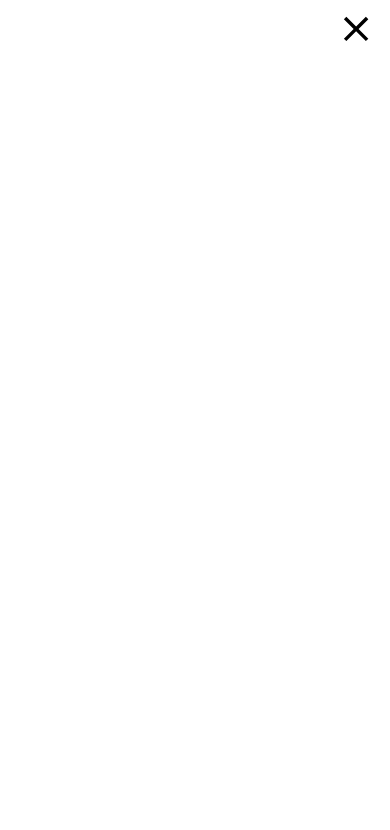
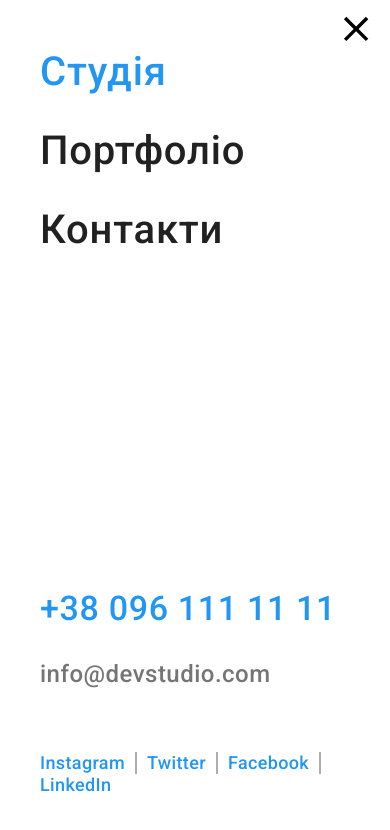
Before and after one commit to LianaSher/goit-markup-hw-08, a plain HTML site: page index.html in a window 390 px wide. Both pictures are taken after a click on the button 355 px from the left and 30 px from the top of the page. Drawn offline with nearby package versions, Linux system fonts and the light colour scheme.

Commit message:
mobile-menu is done

```diff
--- a/index.html
+++ b/index.html
@@ -86,6 +86,69 @@
                             <use href="./images/icons.svg#icon-close"></use>
                         </svg>
                     </button>
+                    <ul class="list mobileNav">
+                        <li class="mobileNav__item">
+                            <a href="" class="mobileNav__link current link"
+                                >Студія</a
+                            >
+                        </li>
+                        <li class="mobileNav__item">
+                            <a href="" class="mobileNav__link link"
+                                >Портфоліо</a
+                            >
+                        </li>
+                        <li class="mobileNav__item">
+                            <a href="" class="mobileNav__link link">Контакти</a>
+                        </li>
+                    </ul>
+                    <div class="mobileMenu__wrapper">
+                        <ul class="mobileMenu__contacts list">
+                            <li>
+                                <a
+                                    href="tel:+380961111111"
+                                    class="link mobileMenu__tel"
+                                    >+38 096 111 11 11</a
+                                >
+                            </li>
+                            <li>
+                                <a
+                                    href="mailto:info@devstudio.com"
+                                    class="link mobileMenu__email"
+                                    >info@devstudio.com</a
+                                >
+                            </li>
+                        </ul>
+                        <ul class="mobilMenuNetworks list">
+                            <li class="mobilMenuNetworks__item">
+                                <a
+                                    lang="en"
+                                    class="mobilMenuNetworks__link link"
+                                    >Instagram</a
+                                >
+                            </li>
+                            <li class="mobilMenuNetworks__item">
+                                <a
+                                    lang="en"
+                                    class="mobilMenuNetworks__link link"
+                                    >Twitter</a
+                                >
+                            </li>
+                            <li class="mobilMenuNetworks__item">
+                                <a
+                                    lang="en"
+                                    class="mobilMenuNetworks__link link"
+                                    >Facebook</a
+                                >
+                            </li>
+                            <li class="mobilMenuNetworks__item">
+                                <a
+                                    lang="en"
+                                    class="mobilMenuNetworks__link link"
+                                    >LinkedIn</a
+                                >
+                            </li>
+                        </ul>
+                    </div>
                 </div>
             </div>
         </header>
--- a/sass/components/_mobile-menu.scss
+++ b/sass/components/_mobile-menu.scss
@@ -21,6 +21,14 @@
 
 .mobileMenu__container {
     position: relative;
+    padding: 48px 40px;
+    display: flex;
+    flex-direction: column;
+    justify-content: space-between;
+    height: 100%;
+}
+.mobileMenu__wrapper {
+    display: block;
 }
 .mobileMenu__btn {
     position: absolute;
@@ -31,3 +39,56 @@
     padding: 0;
     line-height: 0;
 }
+
+.mobileNav__link {
+    @include font(40px, 500, 47px);
+    letter-spacing: 0.02em;
+    color: var(--font-color-subtitle);
+    display: block;
+}
+.mobileNav__link.current {
+    color: var(--color-selected);
+}
+
+.mobileNav__item:not(:last-child) {
+    margin-bottom: 32px;
+}
+.mobileMenu__contacts {
+    margin-bottom: 64px;
+}
+.mobileMenu__tel {
+    @include font(34px, 500, 40px);
+    letter-spacing: 0.02em;
+    color: var(--color-selected);
+    display: block;
+    margin-bottom: 32px;
+}
+.mobileMenu__email {
+    @include font(24px, 500, 28px);
+    letter-spacing: 0.02em;
+    color: var(--font-color-text);
+}
+.mobilMenuNetworks {
+    display: flex;
+    flex-wrap: wrap;
+}
+.mobilMenuNetworks__link {
+    @include font(18px, 500, 22px);
+    letter-spacing: 0.02em;
+    color: var(--color-selected);
+    display: block;
+}
+.mobilMenuNetworks__item {
+    display: flex;
+    align-items: center;
+}
+.mobilMenuNetworks__item:not(:last-child):after {
+    content: '';
+    display: inline-block;
+    height: 22px;
+    background-color: rgba(33, 33, 33, 0.2);
+    border: 1px solid rgba(33, 33, 33, 0.2);
+    width: 0px;
+    margin-right: 10px;
+    margin-left: 10px;
+}
```
Also changed, not shown: css/main.css, css/main.min.css, 2 other files.
